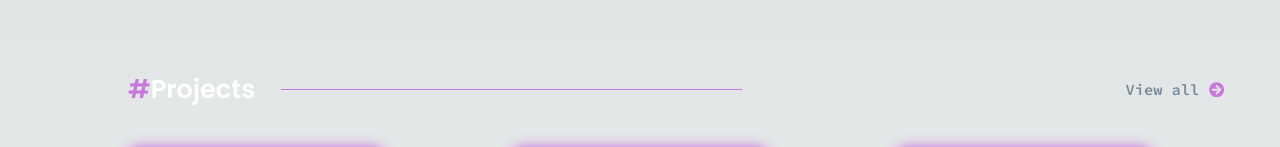
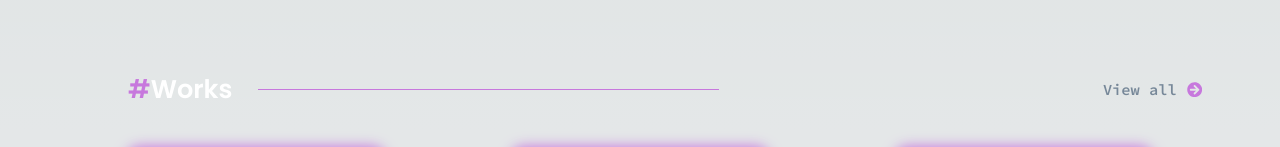
Before and after one commit to shadowctrl/portfolio-shadowctrl, a Next.js app: page / in a window 1280 px wide. Shown: the part 770-917 px from the top of the page. Built offline with nearby package versions, Linux system fonts and the light colour scheme; a web font is replaced by a local one.

Commit message:
works rename

```diff
--- a/src/app/page.js
+++ b/src/app/page.js
@@ -62,7 +62,7 @@ const Home = () => {
         <div className="homeProjectPadding">
           <div className="homeHead">
             <span>#</span>
-            Projects
+            Works
             <div className="homeDash"></div>
             <div className="homeMobile">{ViewAll("4vw")}</div>
             <div className="homeDesktop">{ViewAll("1.2vw")}</div>
--- a/src/app/works/page.jsx
+++ b/src/app/works/page.jsx
@@ -63,7 +63,7 @@ const Works = () => {
   return (
     <div className="worksParent">
       <div className="worksHead">
-        <span>/</span>Projects
+        <span>/</span>Works
       </div>
 
       <div className="worksChild">
```
